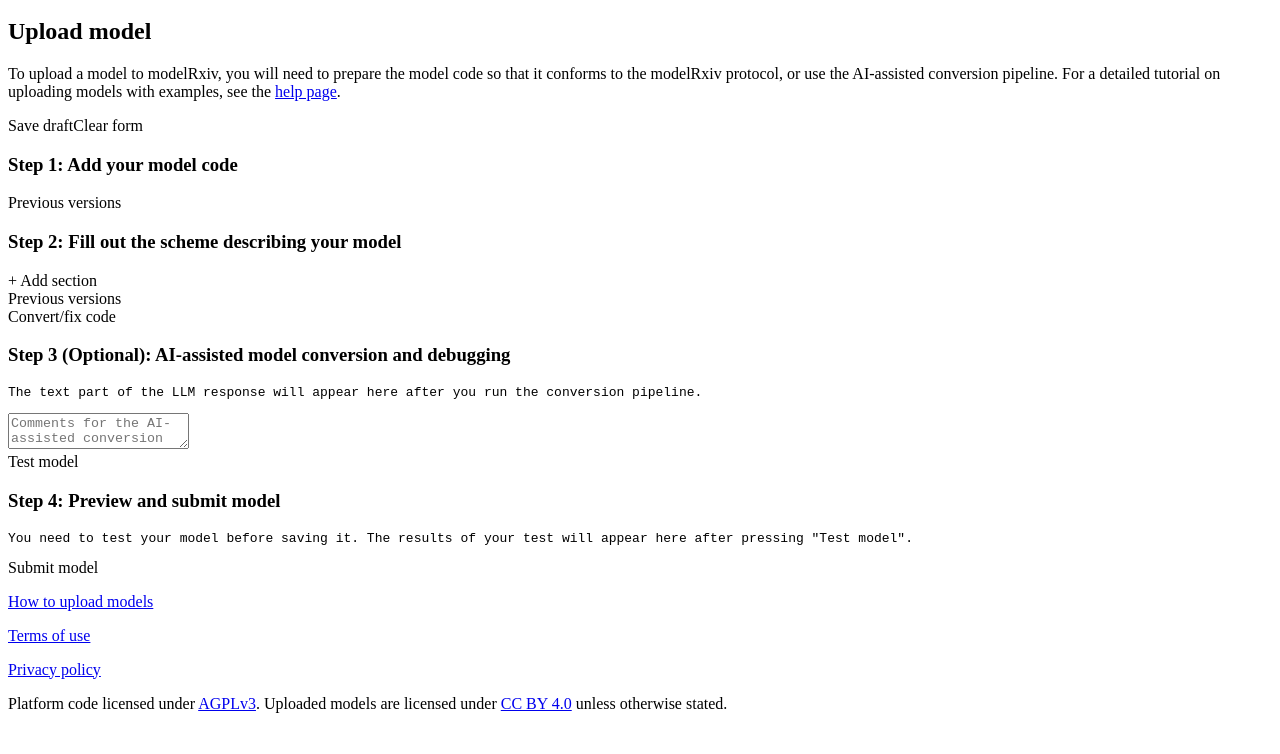
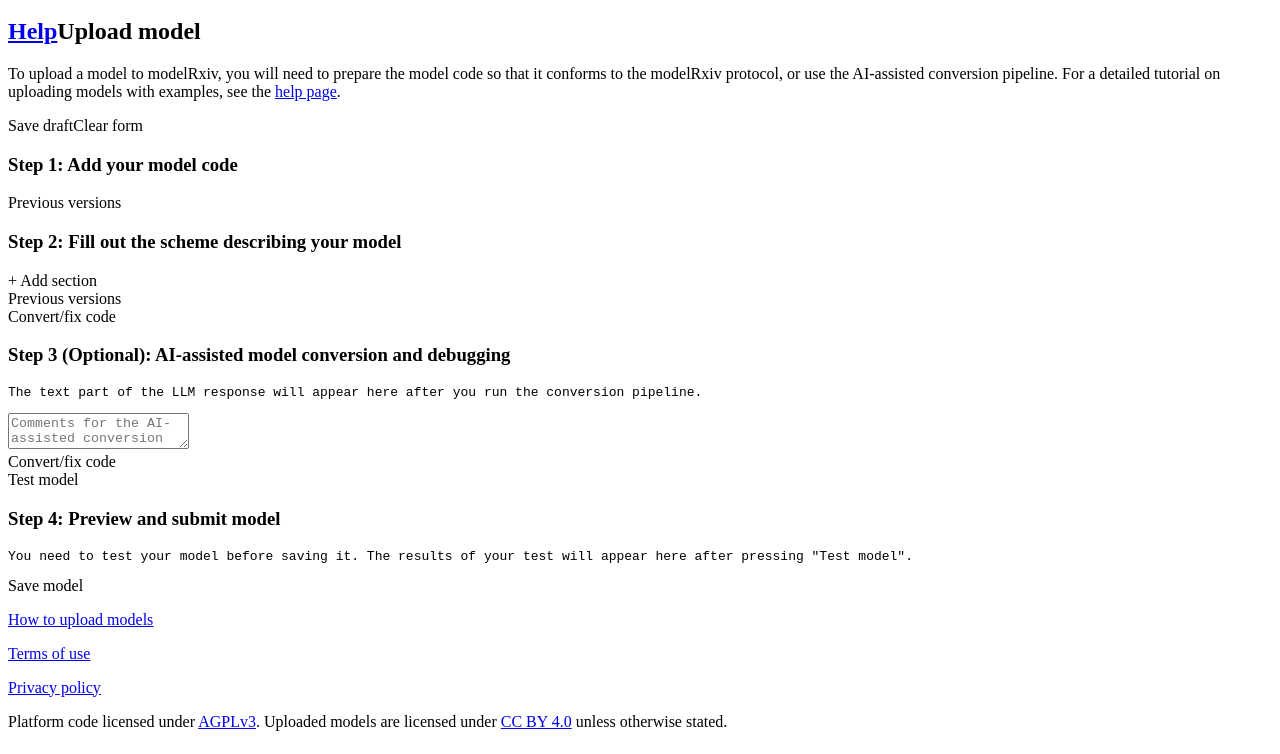
Before and after one commit to carrowkeel/modelrxiv, a plain HTML site: page submit.html in a window 1280 px wide. Shown: the part 46-800 px from the top of the page. Drawn offline with Linux system fonts and the light colour scheme; a script that the page names is missing.

Commit message:
make help more prominent and move llm buttons when panel is open

```diff
--- a/submit.html
+++ b/submit.html
@@ -15,7 +15,7 @@
 </header>
 <div class="wrap">
 	<div class="main" data-module="submit">
-		<h2 class="upload-model-title">Upload model</h2>
+		<h2 class="upload-model-title"><a data-icon="?" class="fright" target="_blank" href="/help.html">Help</a>Upload model</h2>
 		<p>To upload a model to modelRxiv, you will need to prepare the model code so that it conforms to the modelRxiv protocol, or use the AI-assisted conversion pipeline. For a detailed tutorial on uploading models with examples, see the <a href="/help.html" target="_blank">help page</a>.</p>
 		<div class="submission-form form wide-form">
 			<div class="section code-step hidden">
@@ -49,6 +49,7 @@
 				<div class="content">
 					<div class="llm-response-box"><pre>The text part of the LLM response will appear here after you run the conversion pipeline.</pre></div>
 					<div class="user-llm-comments"><textarea placeholder="Comments for the AI-assisted conversion pipeline (e.g., plots missing, dynamics output incorrect)"></textarea></div>
+					<div class="submit-buttons"><a data-icon="G" data-action="convert-code" class="button" title="Use an LLM to make your code compatible with modelRxiv (this will attempt to convert your code to Python if it is not written in Python or JavaScript)">Convert/fix code</a></div>
 				</div>
 			</div>
 			<div class="section testing-step hidden">
@@ -59,9 +60,10 @@
 				<div class="content">
 					<div class="model-preview-box"></div>
 					<div class="code-error-box" data-status="notice"><pre>You need to test your model before saving it. The results of your test will appear here after pressing "Test model".</pre></div>
-					<div class="submit-buttons"><a data-action="submit" class="button disabled" title="Upload model to modelRxiv">Submit model</a></div>
+					<div class="submit-buttons"><a data-action="submit" class="button disabled" title="Upload to modelRxiv as a Sandbox model">Save model</a></div>
 				</div>
 			</div>
+			<div class="vertical-scroll-gap"></div>
 		</div>
 	</div>
 </div>
```
